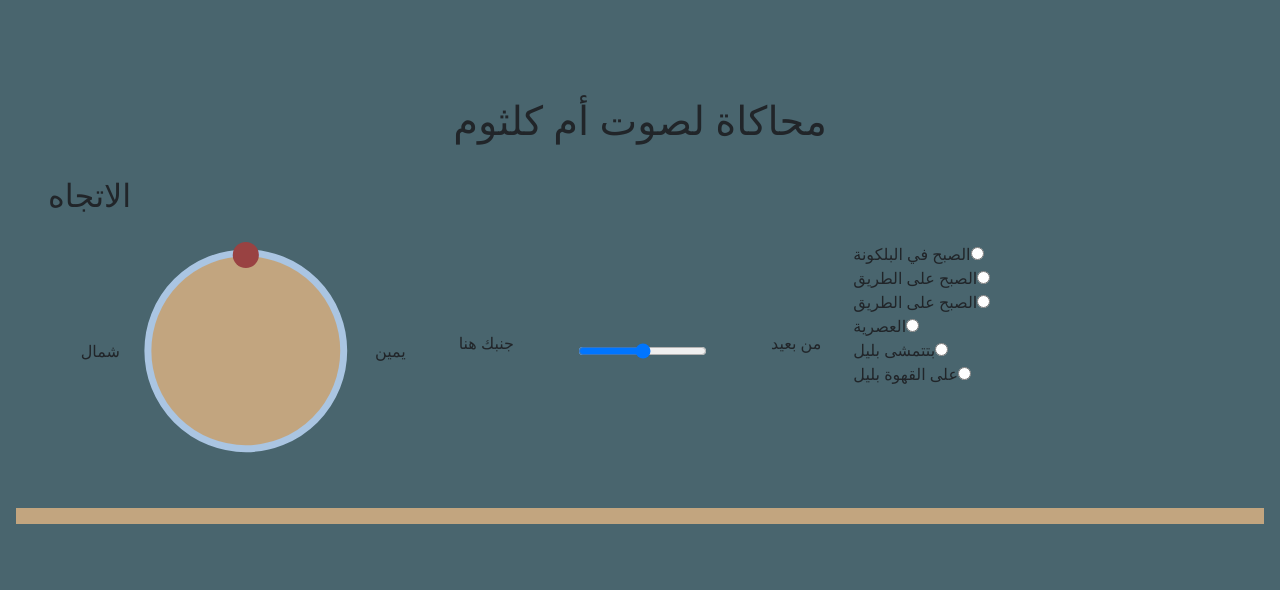
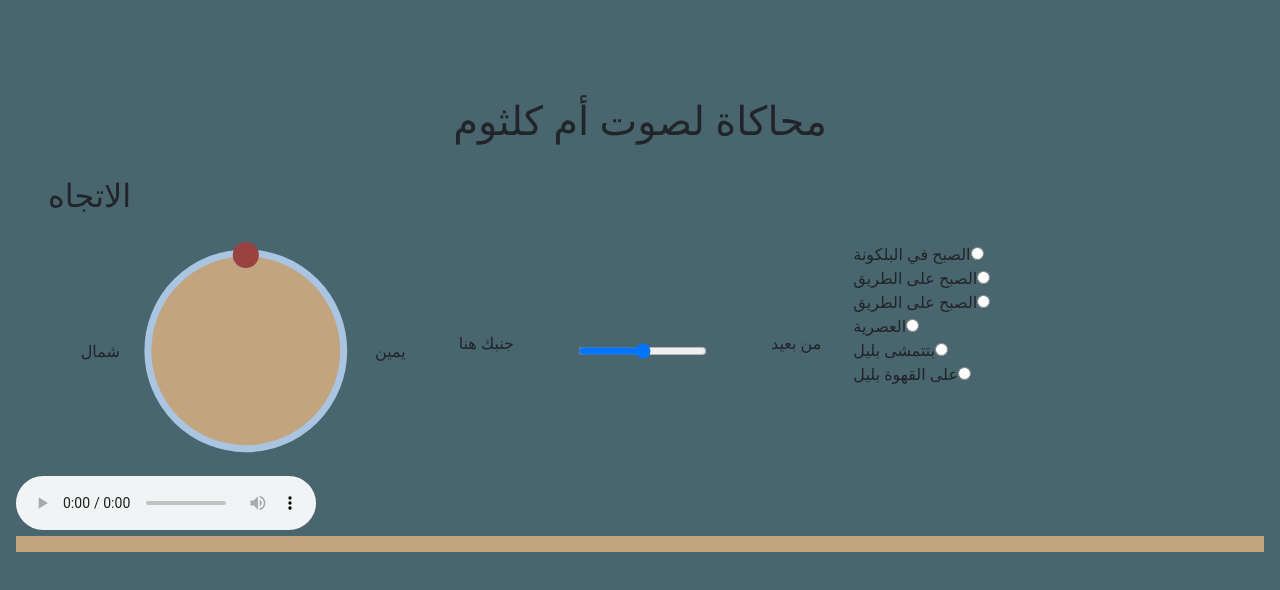
Before and after one commit to anazhmetdin/UmmKulthumSimulator, an Angular app: page / in a window 1280 px wide. Shown: the top 590 px of the page. Built offline with nearby package versions, Linux system fonts and the light colour scheme.

Commit message:
add aduio player

```diff
--- /dev/null
+++ b/src/app/Components/audio-player/audio-player.component.html
@@ -0,0 +1,3 @@
+<div id="playlist">
+  <audio id="player" src={{audioPath}} controls></audio>
+</div>
--- a/src/app/app.component.html
+++ b/src/app/app.component.html
@@ -46,10 +46,7 @@
 
 </div>
 
-<div id="playlist">
-  <!-- <audio id="player" src={{audioPath}} controls></audio> -->
-</div>
-
+<app-audio-player [audioPath]="audioPath"></app-audio-player>
 
 <footer>
 </footer>
--- a/src/app/app.component.ts
+++ b/src/app/app.component.ts
@@ -7,5 +7,5 @@
 })
 export class AppComponent {
   title = 'umm-kulthum-simulator';
-  audioPath = "assets/ تهملني - فيروز.mp3";
+  audioPath = "https://stream-161.zeno.fm/zsgrfxg71s8uv";
 }
--- a/src/app/app.module.ts
+++ b/src/app/app.module.ts
@@ -4,11 +4,13 @@
 import { AppComponent } from './app.component';
 import { KnobComponent } from './Components/knob/knob.component';
 import { NgbModule } from '@ng-bootstrap/ng-bootstrap';
+import { AudioPlayerComponent } from './components/audio-player/audio-player.component';
 
 @NgModule({
   declarations: [
     AppComponent,
-    KnobComponent
+    KnobComponent,
+    AudioPlayerComponent
   ],
   imports: [
     BrowserModule,
```
Also changed, not shown: src/app/Components/audio-player/audio-player.component.ts (added, +10 -0 lines), src/app/Components/audio-player/audio-player.component.css (added), 1 other file (tests, documents, lock files or other folders).
